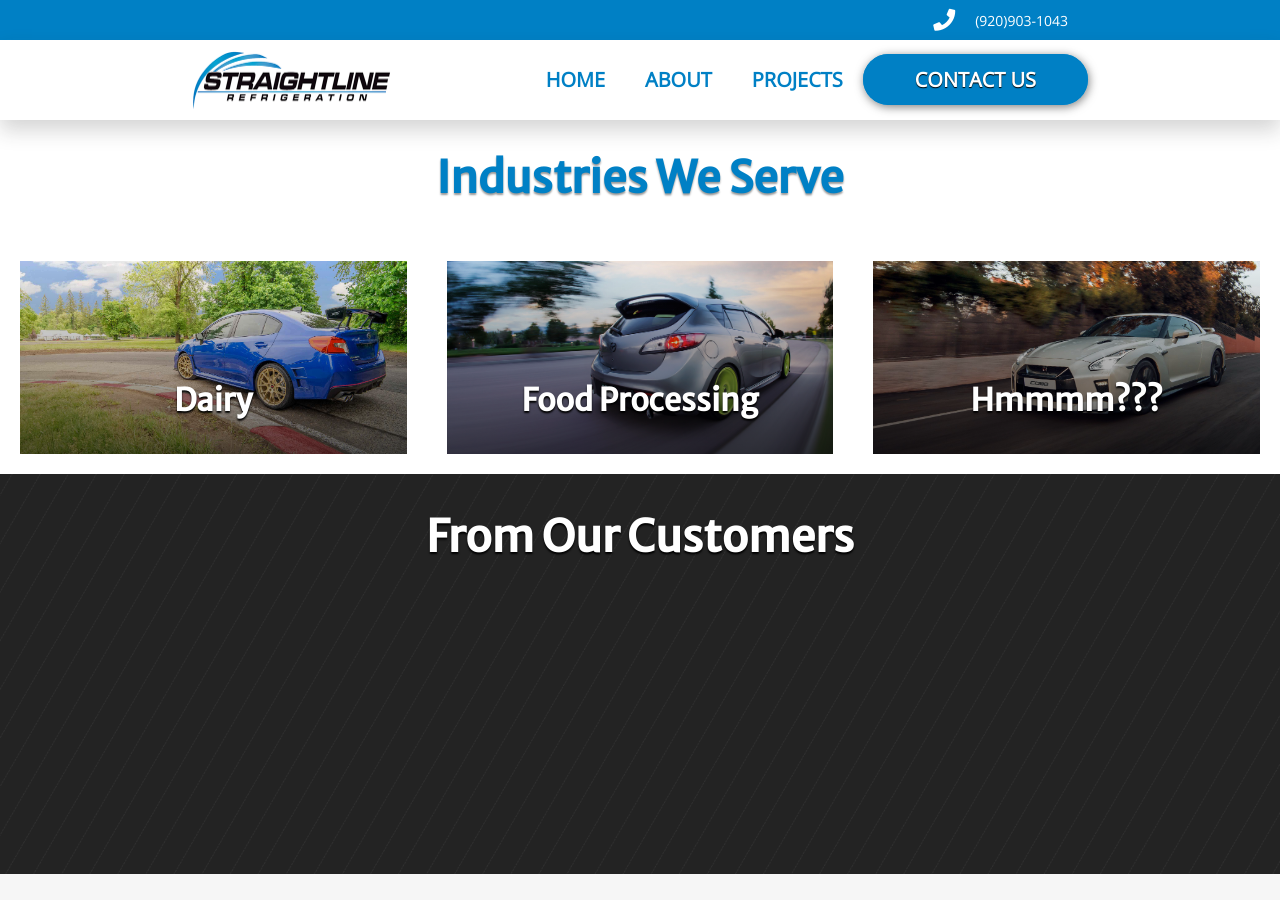
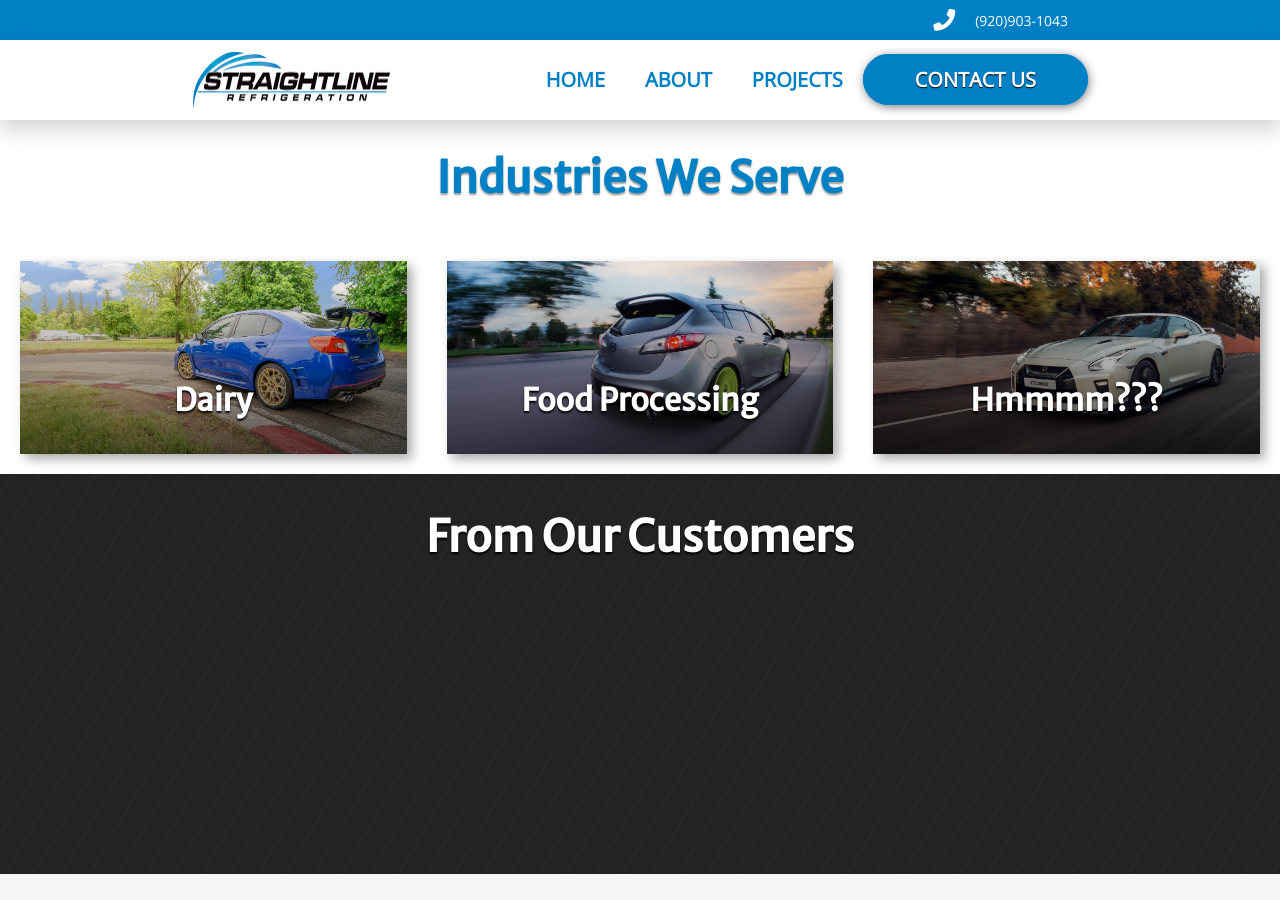
Before and after one commit to insight-creative/straightlineRefrigeration, a Jekyll site: the page built from index.html, in a window 1280 px wide and 900 px high, scrolled down 2615 px. Built offline with Jekyll 4.4.1, drawn with Linux system fonts in a browser that asks for light colours; nearby versions of some CDN libraries.

Commit message:
added shadow to service section

```diff
--- a/_scss/_buttons.scss
+++ b/_scss/_buttons.scss
@@ -63,6 +63,7 @@
 	color: $primaryColor;
 	transition: .3s ease all;
 	cursor: pointer;
+  box-shadow: 1px 2px 10px rgba(42,42,42,.6);
     &:hover{
       background: $transparent;
     	color: $white;
--- a/_scss/_layout.scss
+++ b/_scss/_layout.scss
@@ -246,6 +246,7 @@
 	display: flex;
 	max-width:100%;
 	max-height: 100%;
+	box-shadow: 5px 5px 10px rgba(42,42,42,.4);
 }
 .imageBlock{
 	padding: 100px 0 100px 0;
--- a/css/main.css
+++ b/css/main.css
@@ -254,7 +254,8 @@ Template: Insight-Responsive
 .blockImage {
   display: flex;
   max-width: 100%;
-  max-height: 100%; }
+  max-height: 100%;
+  box-shadow: 5px 5px 10px rgba(42, 42, 42, 0.4); }
 
 .imageBlock {
   padding: 100px 0 100px 0; }
@@ -926,7 +927,8 @@ h6 {
   padding: 10px 50px 10px 50px;
   color: #0080c5;
   transition: .3s ease all;
-  cursor: pointer; }
+  cursor: pointer;
+  box-shadow: 1px 2px 10px rgba(42, 42, 42, 0.6); }
   .whiteButton:hover {
     background: rgba(0, 0, 0, 0);
     color: #FFFFFF;
```
Also changed, not shown: 3 other files.
